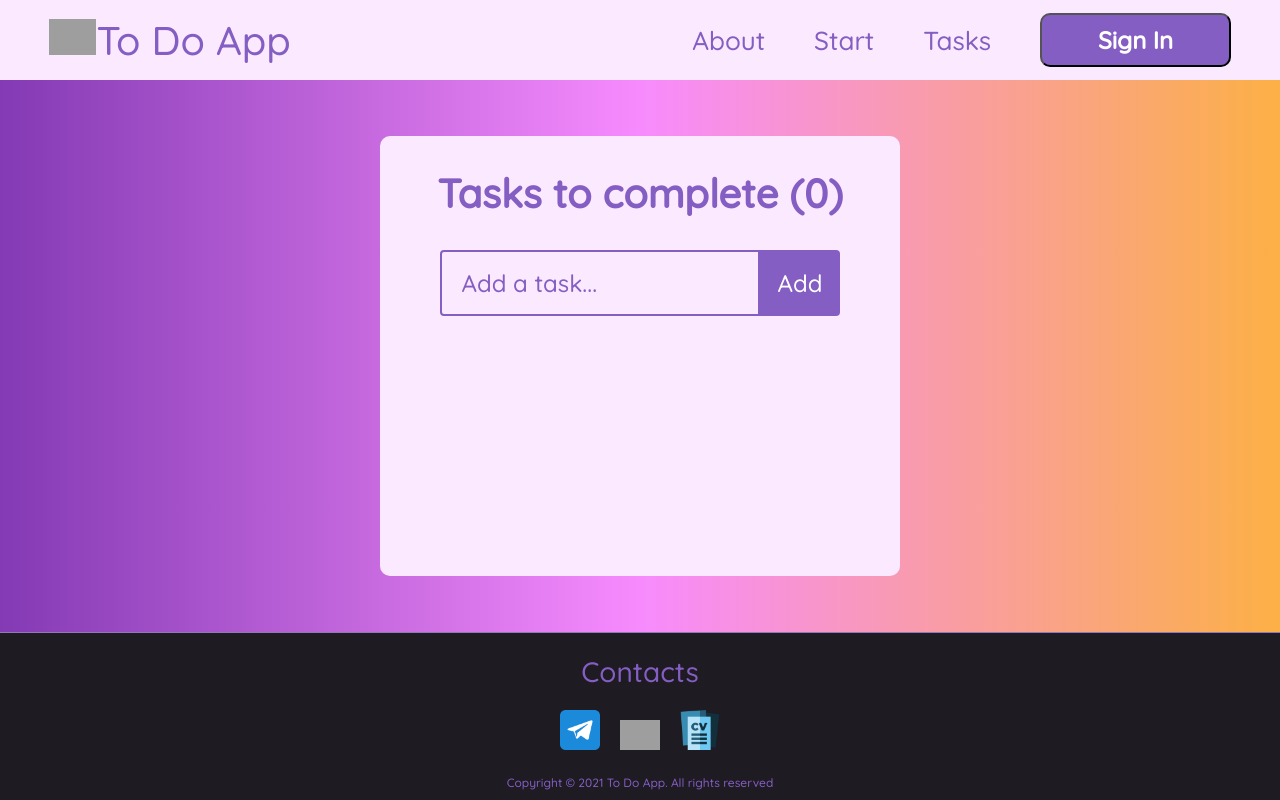
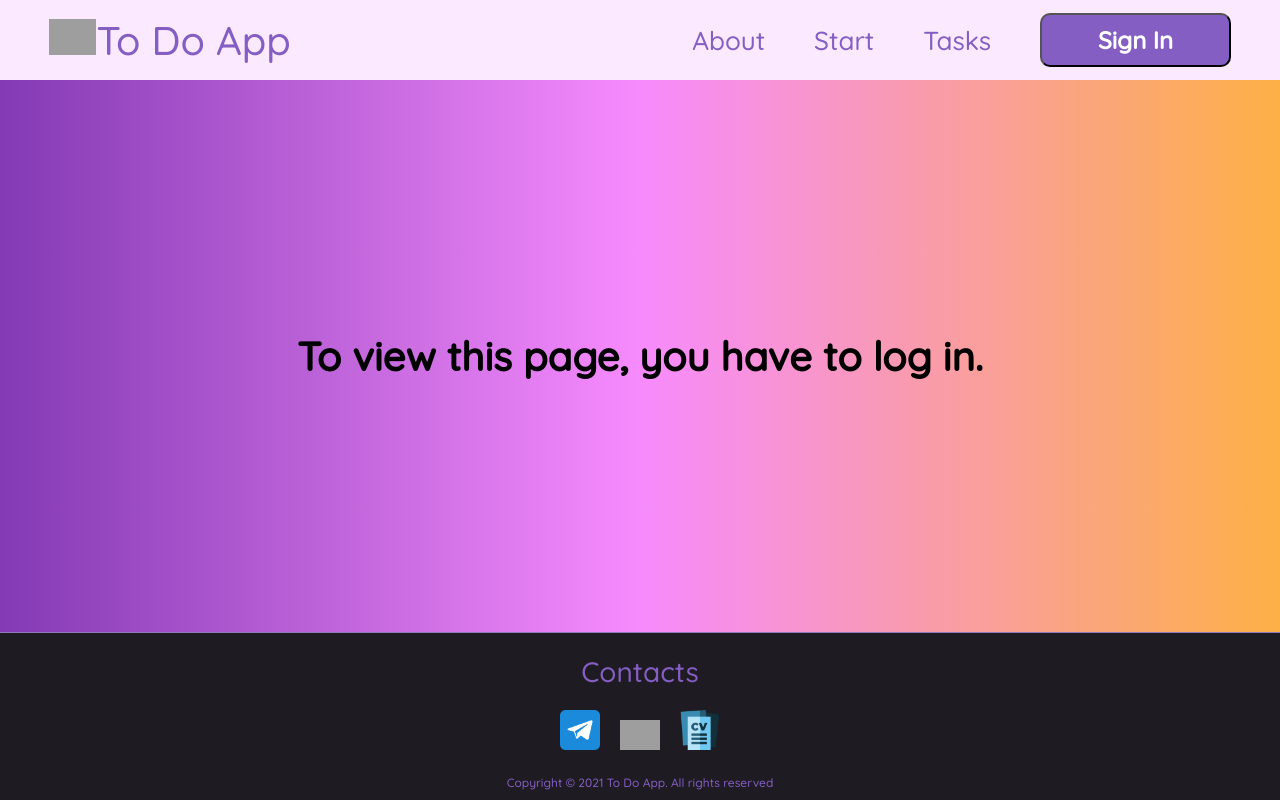
Before and after one commit to gushchina-alena/react-to-do-app, a React (Create React App) app: page /protected in a window 1280 px wide. Built offline with nearby package versions, Linux system fonts and the light colour scheme; grey boxes are pictures that could not be loaded.

Commit message:
добавлена закрытая приватная страница

```diff
--- a/src/App.js
+++ b/src/App.js
@@ -20,7 +20,7 @@ function App() {
             <Navbar />
               <Switch>
                 <Route exact path='/' component={About}></Route>
-                    <Route path='/start' component={GuestPage}></Route>
+                <Route path='/start' component={GuestPage}></Route>
                 <Route path='/protected' component={TasksProtected}></Route>
                 <Route path='/login'>
                   <LoginForm />
--- a/src/components/Navbar.jsx
+++ b/src/components/Navbar.jsx
@@ -36,7 +36,7 @@ const Navbar = () => {
                     <Link className="header__nav__link" to="/start">Start</Link>
                 </li>
                 <li className="header__nav__link">
-                    <Link className="header__nav__link" to="/login">Tasks</Link>
+                    <Link className="header__nav__link" to="/protected">Tasks</Link>
                 </li>
                 <button className='button' onClick={signinSignout}>{isAuth ? 'Sign Out' : 'Sign In'}</button>
             </nav>
--- /dev/null
+++ b/src/components/ToDoList.jsx
@@ -0,0 +1,42 @@
+import { useState } from 'react';
+import TaskList from './TaskList';
+import TaskForm from './TaskForm';
+import '../assets/styles/TasksProtected.css';
+
+const ToDoList = () => {
+    const [tasks, setTasks] = useState([]);
+
+    const addTask = (userInput) => {
+        if (userInput) {
+            const newItem = {
+                id: userInput.id,
+                task: userInput,
+            }
+            setTasks([...tasks, newItem])
+        }
+    }
+
+    const removeTask = (id) => {
+        setTasks([...tasks.filter((task) => task.id !== id)])
+    }
+
+    return (
+        <>
+            <section className='todo-list'>
+            <h1>Tasks to complete ({tasks.length})</h1>
+            <TaskForm addTask={addTask} />
+        {tasks.map((task) => {
+            return (
+                <TaskList
+                    task={task}
+                    key={task.id}
+                    removeTask={removeTask}
+                />
+            )
+        })}
+        </section>
+        </>
+    )
+}
+
+export default ToDoList;
--- a/src/data/auth-users.js
+++ b/src/data/auth-users.js
@@ -1,12 +1,12 @@
 const authUsers = [
     {
-        email: 'alena@yandex.ru',
-        password: '12345678'
+        email: 'admin',
+        password: 'admin'
     },
 
     {
-        email: 'todo@mail.ru',
-        password: 'abcdefgh'
+        email: 'alena',
+        password: 'alena'
     }
 ]
 
--- a/src/pages/TasksProtected.jsx
+++ b/src/pages/TasksProtected.jsx
@@ -1,40 +1,24 @@
-import { useState } from 'react';
-import TaskList from '../components/TaskList';
-import TaskForm from '../components/TaskForm';
+import { useContext } from 'react';
+import { UserContext  } from '../UserContext';
 import '../assets/styles/TasksProtected.css';
+import ToDoList from '../components/ToDoList';
 
 const TasksProtected = () => {
-    const [tasks, setTasks] = useState([]);
-
-    const addTask = (userInput) => {
-        if (userInput) {
-            const newItem = {
-                id: userInput.id,
-                task: userInput,
-            }
-            setTasks([...tasks, newItem])
-        }
-    }
-
-    const removeTask = (id) => {
-        setTasks([...tasks.filter((task) => task.id !== id)])
-    }
+    const { isAuth } = useContext(UserContext);
 
     return (
         <>
-            <section className='todo-list'>
-                <h1>Tasks to complete ({tasks.length})</h1>
-                <TaskForm addTask={addTask} />
-                {tasks.map((task) => {
-                    return (
-                        <TaskList
-                            task={task}
-                            key={task.id}
-                            removeTask={removeTask}
-                        />
-                    )
-                })}
-            </section>
+                { isAuth ? (
+                    <ToDoList />
+            )
+            :
+            (<div className='restricted'>
+                <h1 className='restricted__message'>
+            To view this page, you have to log in.</h1>
+            </div>
+            )
+            }
+
         </>
     );
 };
```
Also changed, not shown: src/assets/styles/TasksProtected.css (line endings or trailing spaces).
